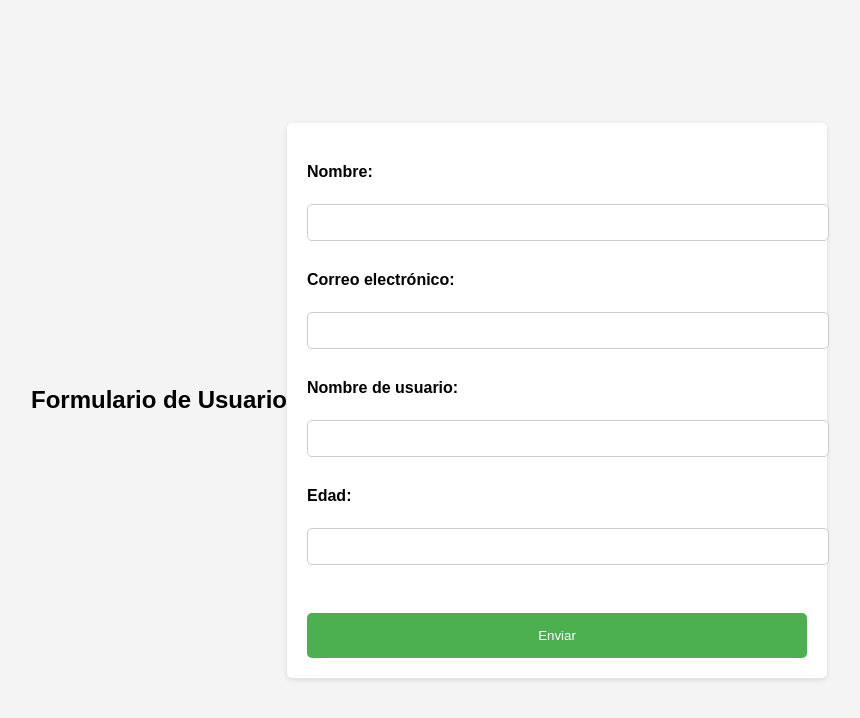
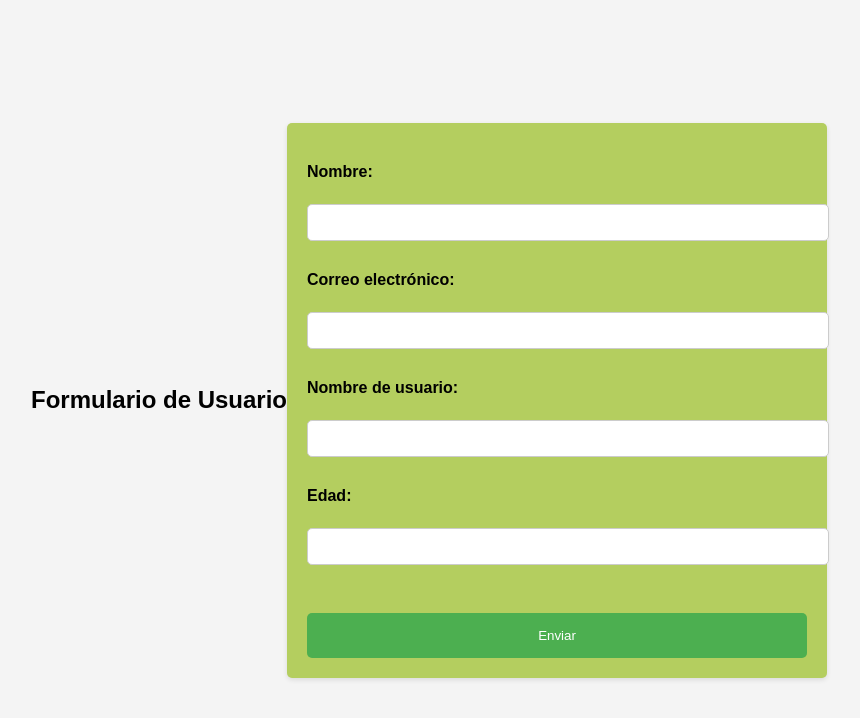
Before and after one commit to jguzmn/RepositorioGrupo4, a plain HTML site: page index.html in a window 1280 px wide. Shown: the whole page, without its empty margins (211-1071 px from the left). Drawn offline with Linux system fonts and the light colour scheme.

Commit message:
modificando color de fondo al formulario index.html

```diff
--- a/index.html
+++ b/index.html
@@ -14,7 +14,7 @@
 }
 
 form {
-    background-color: #fff;
+    background-color: #b4ce5f;
     padding: 20px;
     border-radius: 5px;
     box-shadow: 0 2px 5px rgba(0, 0, 0, 0.1);
```
